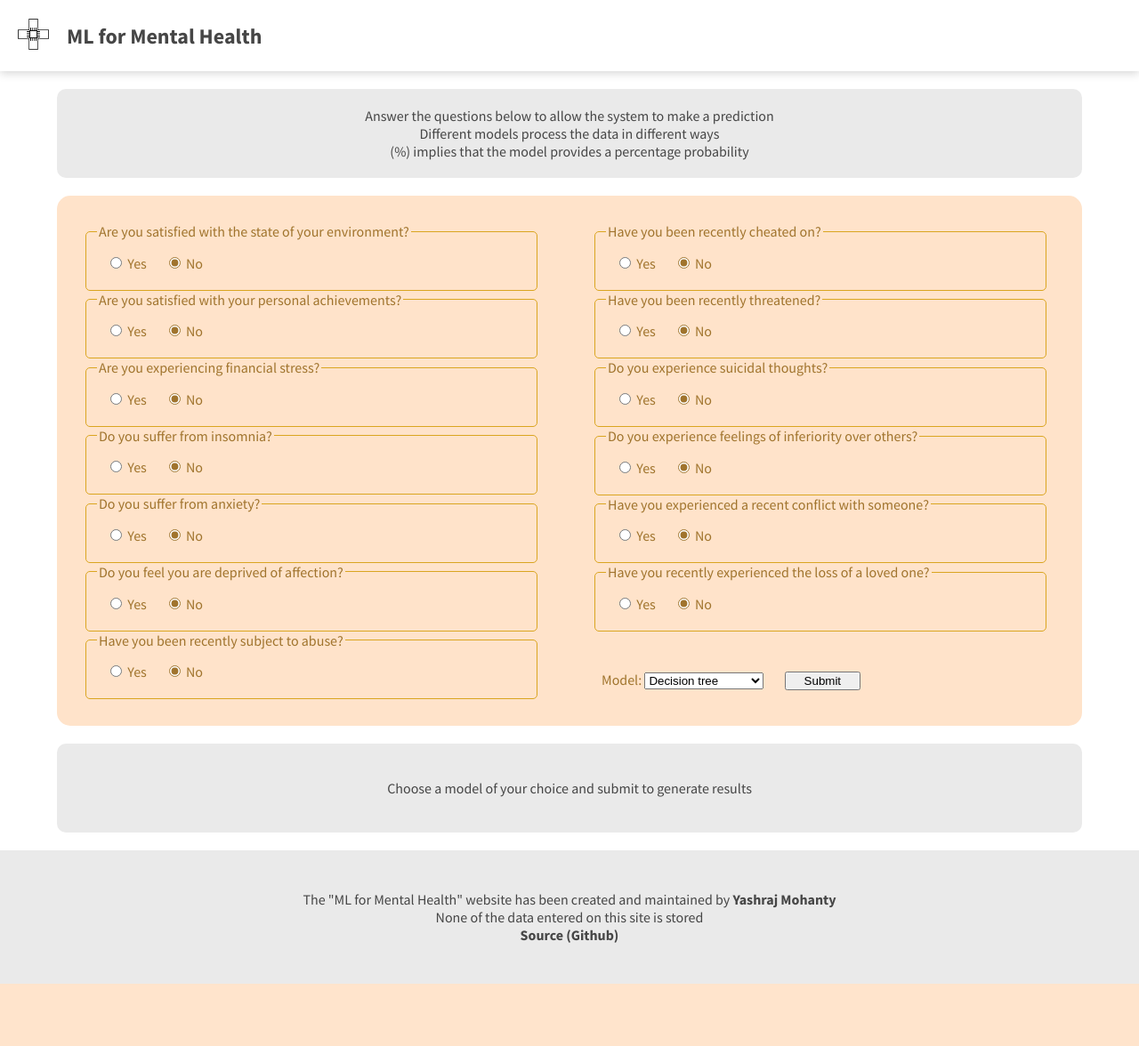
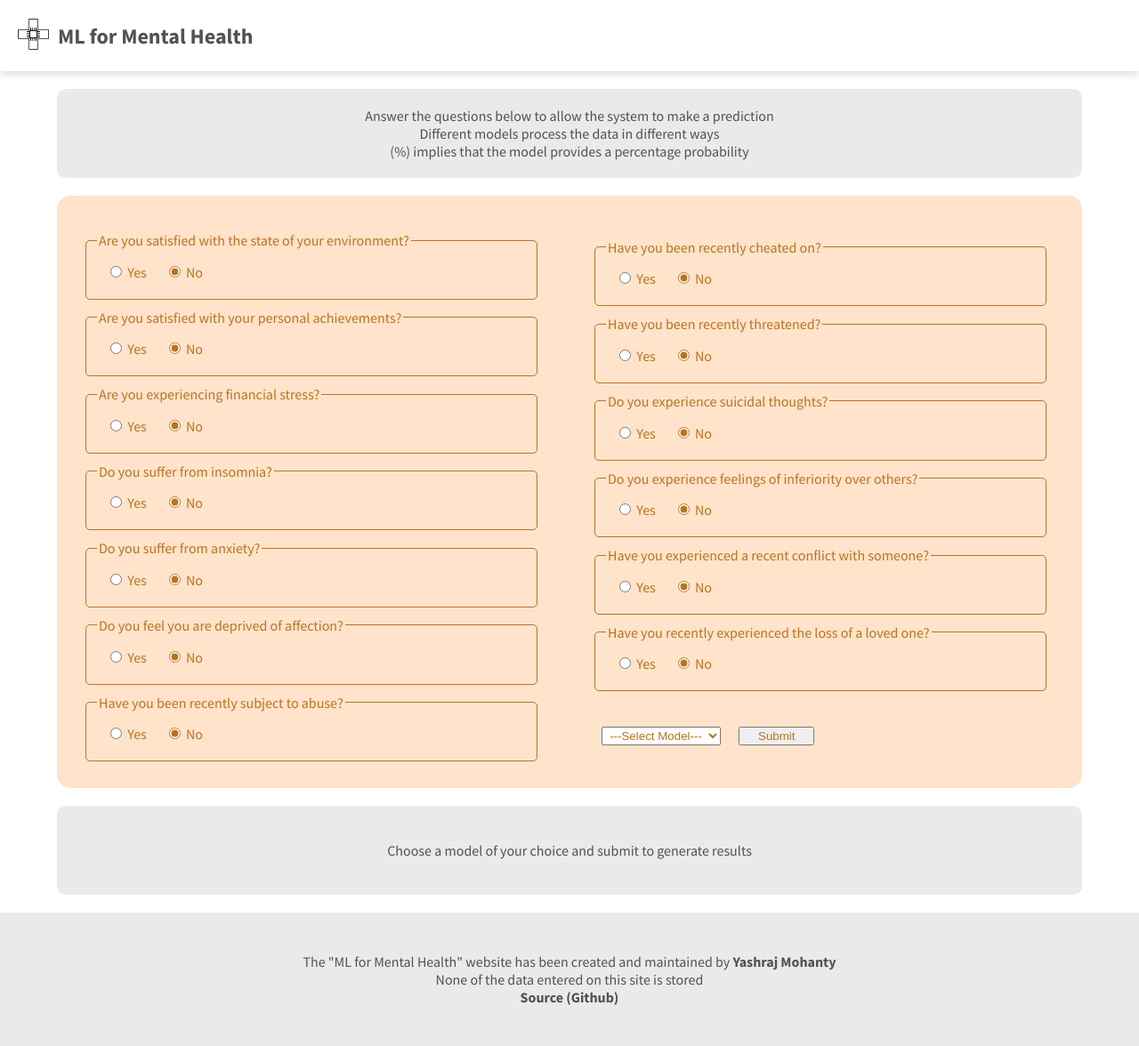
Before and after one commit to YashrajMohanty/Depression-Detection-System, a Flask app: page /depdet in a window 1280 px wide. Shown: the whole page at 89% size. Before the commit the page ends 1106 px from the top, so only its background shows below. Run offline with Flask 3, Linux system fonts and the light colour scheme.

Commit message:
Color changes and other fixes

```diff
--- a/static/DepressoWebDepDet.css
+++ b/static/DepressoWebDepDet.css
@@ -1,8 +1,8 @@
 :root {
     --secondary-gold: #ffe3ca;
     --secondary-gray: rgb(234, 234, 234);
-    --gold-text: rgb(160, 116, 45);
-    --gray-text: rgb(70, 70, 70);
+    --gold-text: rgb(187, 115, 32);
+    --gray-text: rgb(82, 82, 82);
 }
 
 body {
@@ -28,13 +28,13 @@ nav {
     align-items: center;
 }
     #nav-icon {
-        position: relative;
-        margin-left: 10px;
+        margin-left: 20px;
+        margin-right: 10px;
         height: 35px;
         width: 35px;
     }
-    #nav-text {
-        opacity: 1;
+    #nav-icon:hover {
+        opacity: 0.7;
     }
 
 p {
@@ -66,22 +66,26 @@ a {
         vertical-align: top;
     }
     fieldset {
-        border: 1px solid goldenrod;
+        margin-top: 10px;
+        border: 1px solid var(--gold-text);
         border-radius: 5px;
         display: flex;
+        accent-color: var(--gold-text);
     }
     #radio-options {
         margin-top: 40px;
+        display: flex;
+        justify-content: left;
     }
-    input[type="radio"]{
-
-        accent-color: var(--gold-text);
-    }
+        #model-select {
+            color: var(--gold-text);
+            text-align: center;
+            margin-right: 20px;
+        }
         #submit-btn {
+            color: var(--gold-text);
             padding-left: 20px;
             padding-right: 20px;
-            margin-left: 20px;
-            margin-top: 5px;
         }
 
 
--- a/static/DepressoWebDepDet.js
+++ b/static/DepressoWebDepDet.js
@@ -24,7 +24,7 @@ function getValues(){
 
 function getModel(){
 	const radio = document.getElementById("radio-right");
-	let option = radio.querySelector("#model").value;
+	let option = radio.querySelector("#model-select").value;
     option = Number(option);
 	return option;
 }
@@ -95,11 +95,15 @@ function changeResultsDivColor(result){
 async function submitResults(){
 	values = getValues();
 	model = getModel();
+
+    if (model === -1){
+        return;
+    }
+
 	const obj = {"values" : values, "model" : model};
 	const json_str = JSON.stringify(obj);
 
     try{
-
         const resp = await fetch(url + json_str, {signal: AbortSignal.timeout(2000)})
         .then(response => response.json())
         .then(json => {return json});
@@ -108,5 +112,4 @@ async function submitResults(){
     } catch(err){
         displayResults(-1, model);
     }
-
 }
--- a/templates/DepressoWebDepDet.html
+++ b/templates/DepressoWebDepDet.html
@@ -11,14 +11,10 @@
     <script src="{{ url_for('static', filename='DepressoWebDepDet.js') }}"></script>
     <body>
         <nav>
-            <div>
-                <a href="http://127.0.0.1:5000/home">
-                    <img src="{{ url_for('static', filename='WebImages/MLMHicon.png') }}" id="nav-icon">
-                </a>
-            </div>
-            <div>
-                <h2 id="nav-text">ML for Mental Health</h2>
-            </div>
+            <a href="http://127.0.0.1:5000/home">
+                <img src="{{ url_for('static', filename='WebImages/MLMHicon.png') }}" id="nav-icon">
+            </a>
+            <h2 id="nav-text">ML for Mental Health</h2>
         </nav>
 
         <div class="one-div" id="description">
@@ -178,8 +174,8 @@
                         </div>
                     </fieldset>
                     <div id="radio-options">
-                        <label for="model">Model:</label>
-                        <select id="model">
+                        <select id="model-select">
+                            <option value="-1">---Select Model---</option>
                             <option value="1">Decision tree</option>
                             <option value="2">Naive-Bayes</option>
                             <option value="3">SVM</option>
```
Also changed, not shown: static/DepressoWebHome.css (+7 -11 lines), templates/DepressoWebHome.html (+3 -7 lines), README.md.
